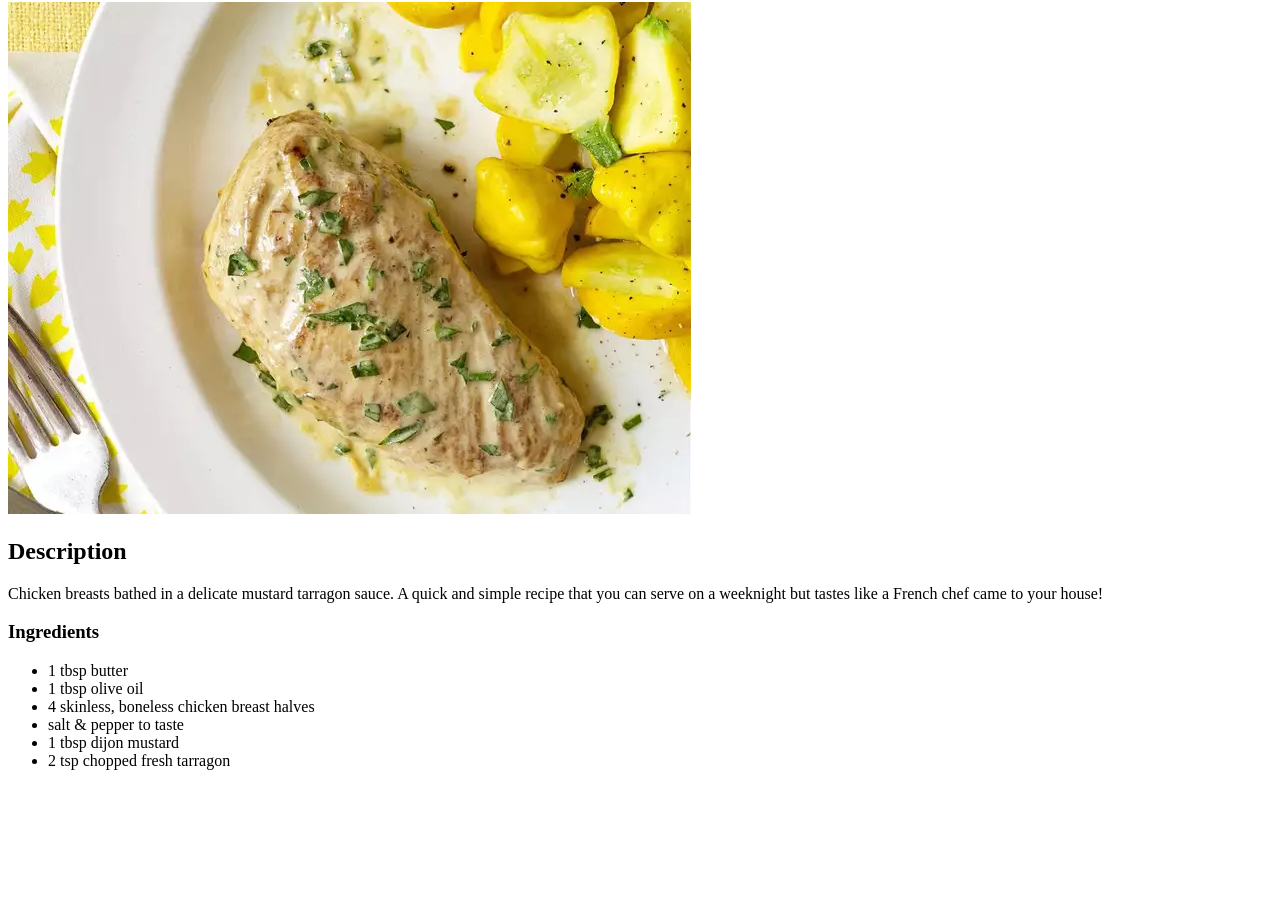
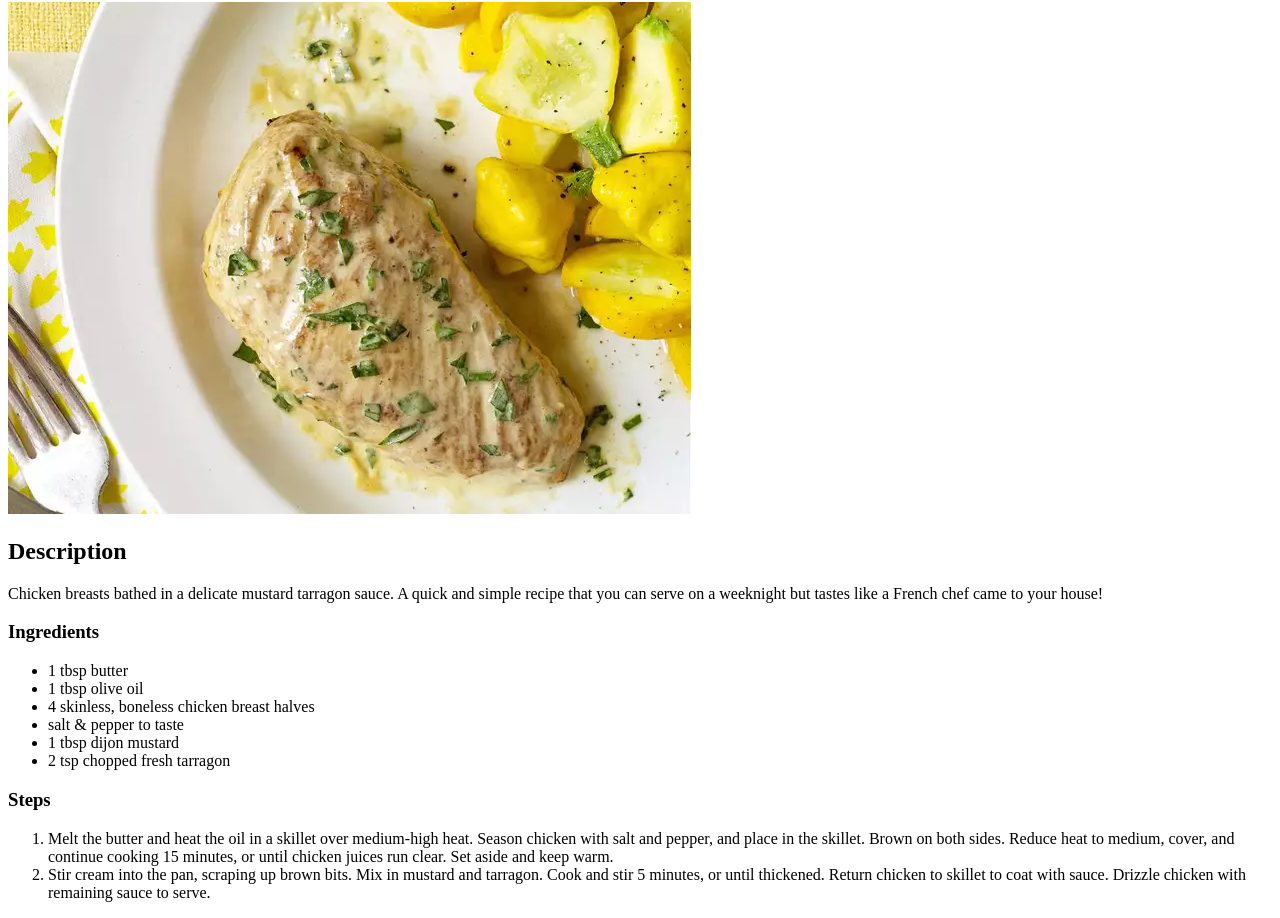
Before and after one commit to CScott96/odin-recipes, a plain HTML site: page recipes/tarragon-chicken.html in a window 1280 px wide. Shown: the part 78-996 px from the top of the page. Before the commit the page ends 864 px from the top, so only its background shows below. Drawn offline with Linux system fonts and the light colour scheme.

Commit message:
Add tarragon chicken recipe steps to page
Added the method to the page in its own ordered list

```diff
--- a/recipes/tarragon-chicken.html
+++ b/recipes/tarragon-chicken.html
@@ -19,5 +19,10 @@
             <li>1 tbsp dijon mustard</li>
             <li>2 tsp chopped fresh tarragon</li>
         </ul>
+        <h3>Steps</h3>
+        <ol>
+            <li>Melt the butter and heat the oil in a skillet over medium-high heat. Season chicken with salt and pepper, and place in the skillet. Brown on both sides. Reduce heat to medium, cover, and continue cooking 15 minutes, or until chicken juices run clear. Set aside and keep warm.</li>
+            <li>Stir cream into the pan, scraping up brown bits. Mix in mustard and tarragon. Cook and stir 5 minutes, or until thickened. Return chicken to skillet to coat with sauce. Drizzle chicken with remaining sauce to serve.</li>
+        </ol>
     </body>
 </html>
```
